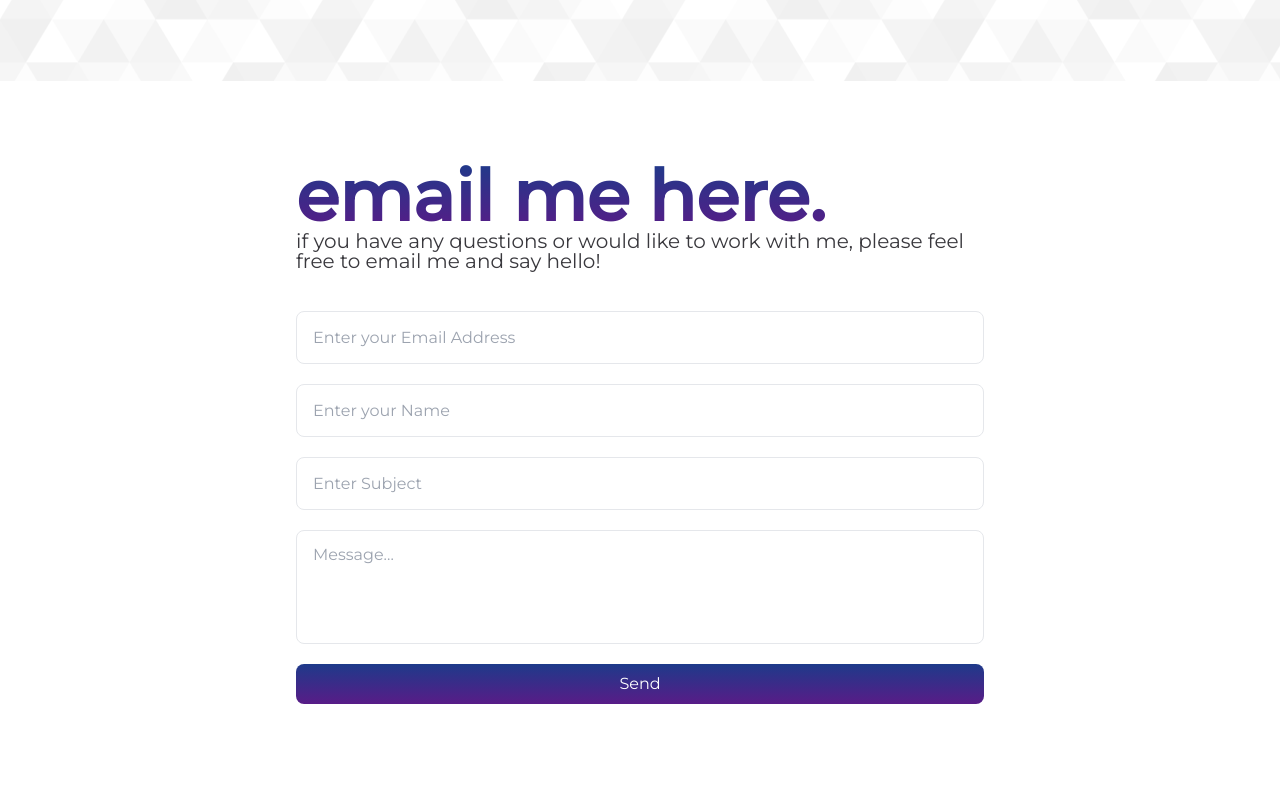
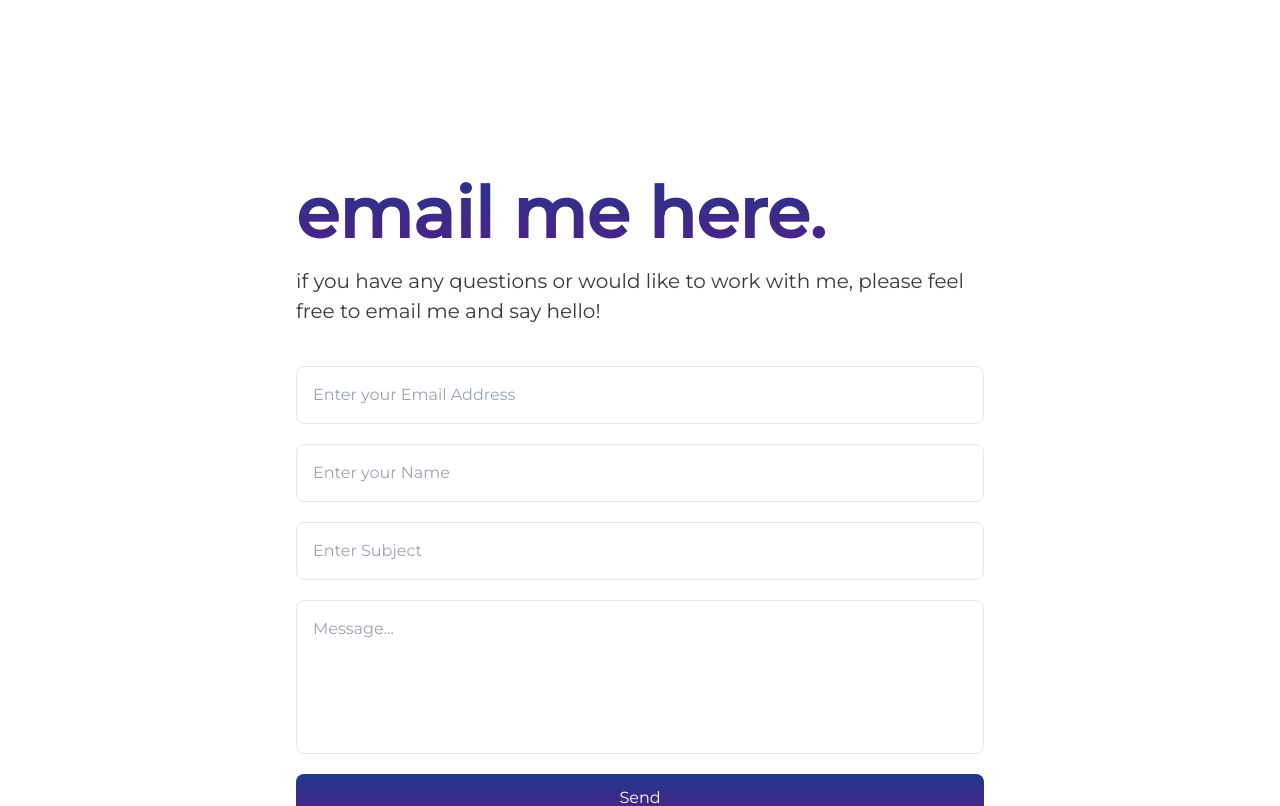
Before and after one commit to DropitupQwerty/MyNewPortfolio, a React (Vite) app: page / in a window 1280 px wide. Shown: the part 2400-3206 px from the top of the page. Built offline with nearby package versions, Linux system fonts and the light colour scheme.

Commit message:
new Update

```diff
--- a/src/components/AppLayout/index.tsx
+++ b/src/components/AppLayout/index.tsx
@@ -13,11 +13,11 @@ export const AppLayout = (props : AppLayoutProps) => {
     return (
         <div >
             <div
-                className='relative select-none'
+                className='relative select-none overflow-hiddens'
                 style={{
-                    backgroundImage: `url(${DynamicBg})` ,
-                    backgroundSize:'cover',
-                    backgroundRepeat:'no-repeat',
+                    // backgroundImage: `url(${DynamicBg})` ,
+                    // backgroundSize:'cover',
+                    // backgroundRepeat:'no-repeat',
                 }}>
                 {/* <AppSideButtons /> */}
                 {props.children}
--- a/src/page/HomePage/GetIntouch/index.tsx
+++ b/src/page/HomePage/GetIntouch/index.tsx
@@ -40,7 +40,7 @@ export const GetInTouch = () => {
     return (
         <div ref={ref} className=' flex items-center bg-white' id="contact">
             <div className='w-full  my-10  flex justify-center ' >
-                <div className='flex flex-col bg-white p-10 lowercase w-full md:w-[60%] leading-none'>
+                <div className='flex flex-col bg-white p-10 lowercase w-full md:w-[60%] '>
                     <div className={twMerge('duration-1000 transition-all ', currrentView ? 'translate-y-0 opacity-100' : '-translate-y-full opacity-0')}>
                         <div className='text-[40px] lg:text-[70px] font-extrabold bg-clip-text text-transparent bg-gradient-to-t from-purple-900 to-blue-900'>Email me here.</div>
                     </div>
--- a/src/page/HomePage/SkillAndLanguages/index.tsx
+++ b/src/page/HomePage/SkillAndLanguages/index.tsx
@@ -10,7 +10,7 @@ export const SkillsAndLanguages = () => {
     const ref = React.useRef<HTMLDivElement>(null)
     const currentView = useOnScreen(ref)
     return (
-        <div   className='relative flex flex-col justify-center   overflow-hidden  items-center bg-[#f5f5f5]'  >
+        <div   className='relative flex flex-col justify-center   overflow-hidden  items-center '  >
             <div className='px-[30px] md:px-[100px]  py-[50px] w-full font-Montserrat  min-h-screen '  id="skills"  >
                 <div className='flex justify-between gap-10 items-center my-14'  >
                     <span className={twMerge('w-[80%] h-[1px] bg-[#393E46] transition-all duration-1000 hidden md:block' , currentView  ? '' : 'w-0')}></span>
```
